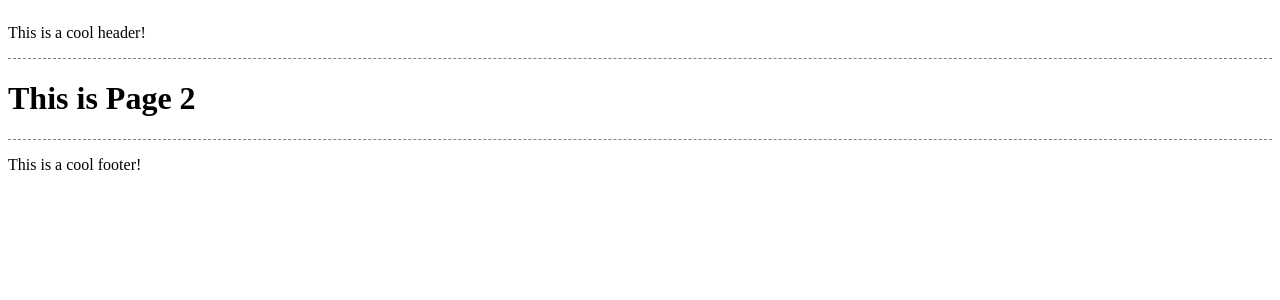
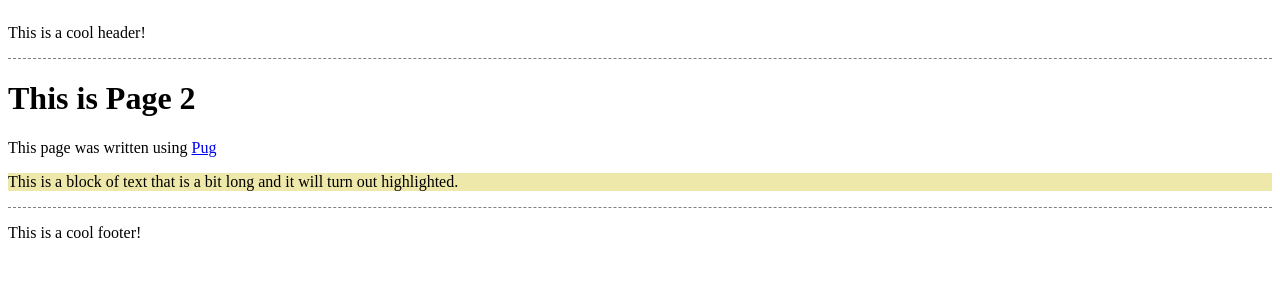
Before and after one commit to feihong/nuxtjs-quickstart, a Nuxt app: page /page2 in a window 1280 px wide. Shown: the top 300 px of the page. Built offline with nearby package versions, Linux system fonts and the light colour scheme.

Commit message:
Write the content for page 2 using pug

```diff
--- a/package.json
+++ b/package.json
@@ -6,6 +6,7 @@
     "generate": "nuxt generate"
   },
   "dependencies": {
-    "nuxt": "^0.9.7"
+    "nuxt": "^0.9.7",
+    "pug": "^2.0.0-beta11"
   }
 }
--- a/pages/page2.vue
+++ b/pages/page2.vue
@@ -1,7 +1,12 @@
-<template>
-  <div>
-    <h1>This is Page 2</h1>
-  </div>
+<template lang='pug'>
+  div
+    h1 This is Page 2
+    p This page was written using #[a(href='https://pugjs.org', target='_blank') Pug]
+    p.highlight.
+      This is a block
+      of text that is
+      a bit long
+      and it will turn out highlighted.
 </template>
 
 <script>
@@ -12,3 +17,9 @@ export default {
   }
 }
 </script>
+
+<style>
+p.highlight {
+  background-color: palegoldenrod;
+}
+</style>
```
Also changed, not shown: 1 other file (tests, documents, lock files or other folders).
